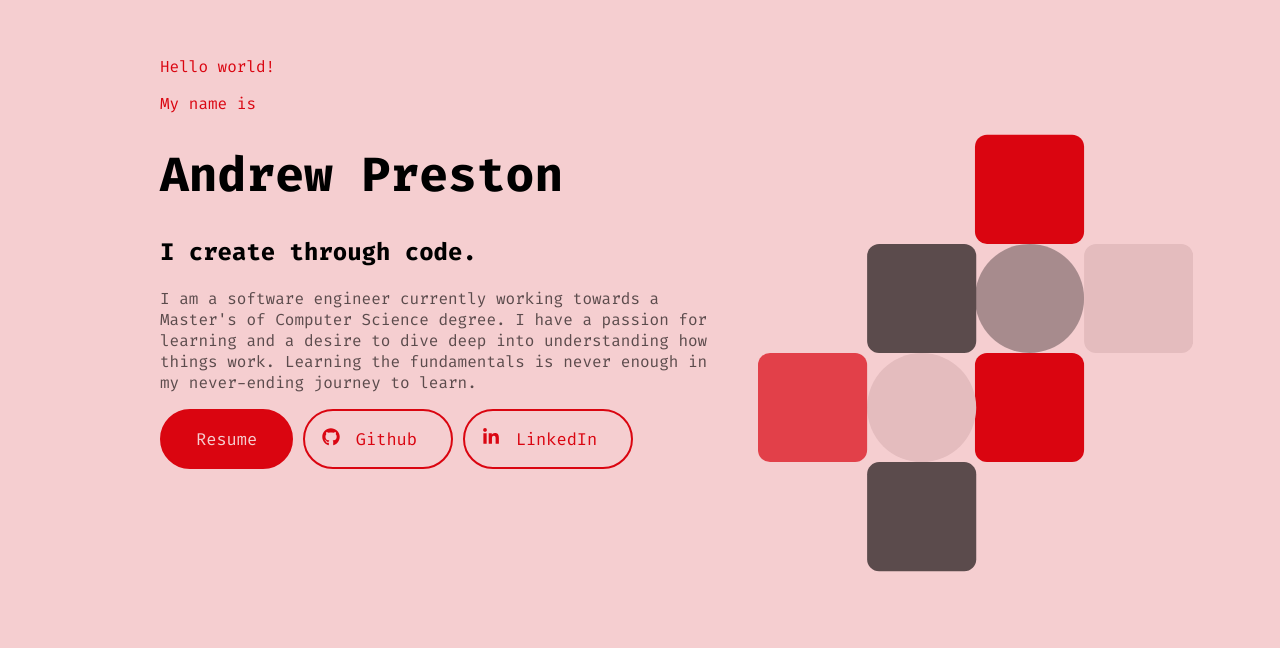
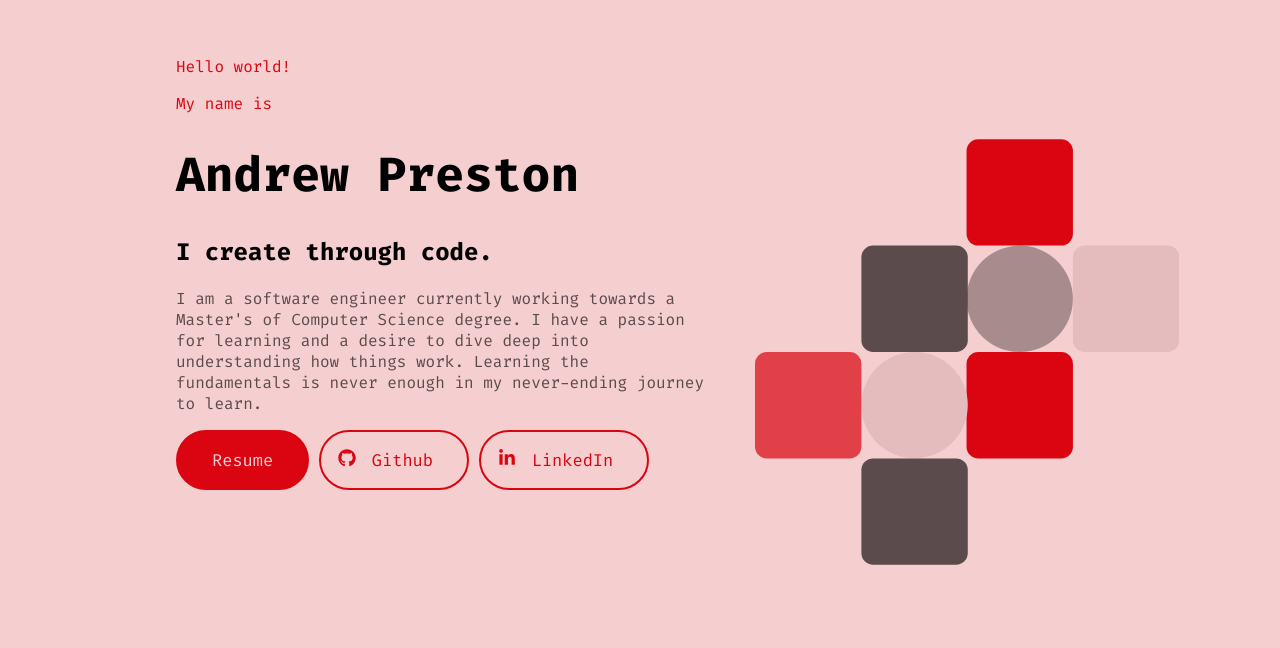
Before and after one commit to aprest10/Portfolio, a plain HTML site: page index.html in a window 1280 px wide. Shown: the part 152-800 px from the top of the page. Drawn offline with nearby package versions, Linux system fonts and the light colour scheme; no server answers; a script that the page names is missing.

Commit message:
small edit

```diff
--- a/styles/styles.scss
+++ b/styles/styles.scss
@@ -120,7 +120,7 @@ header {
   display: grid;
   text-align: center;
   padding: 4em 1em 4em 1em;
-  margin: 6em 0 0 0;
+  margin: 6em 1em 0 1em;
 
   p {
     color: var(--accent);
```
Also changed, not shown: styles/styles.css.
